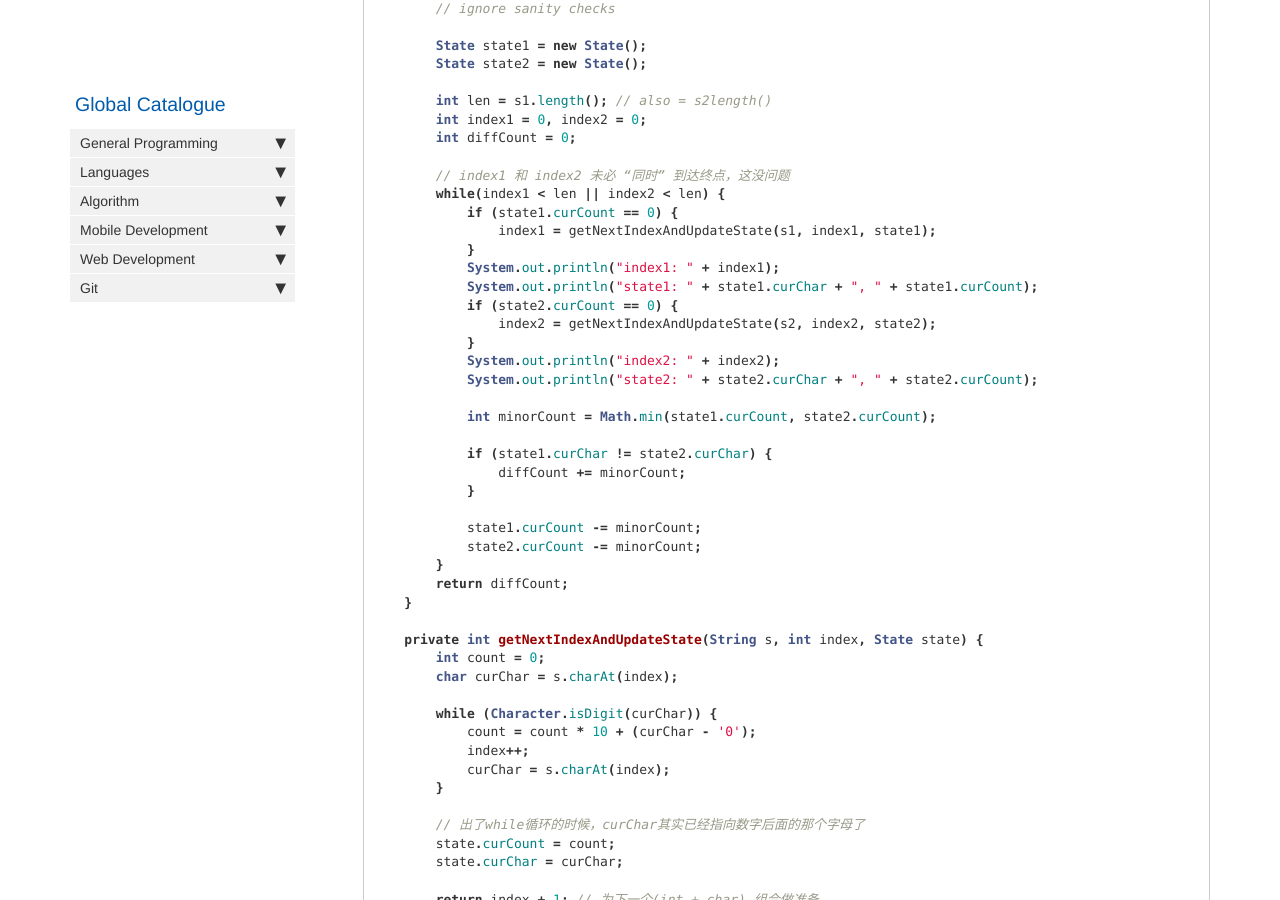
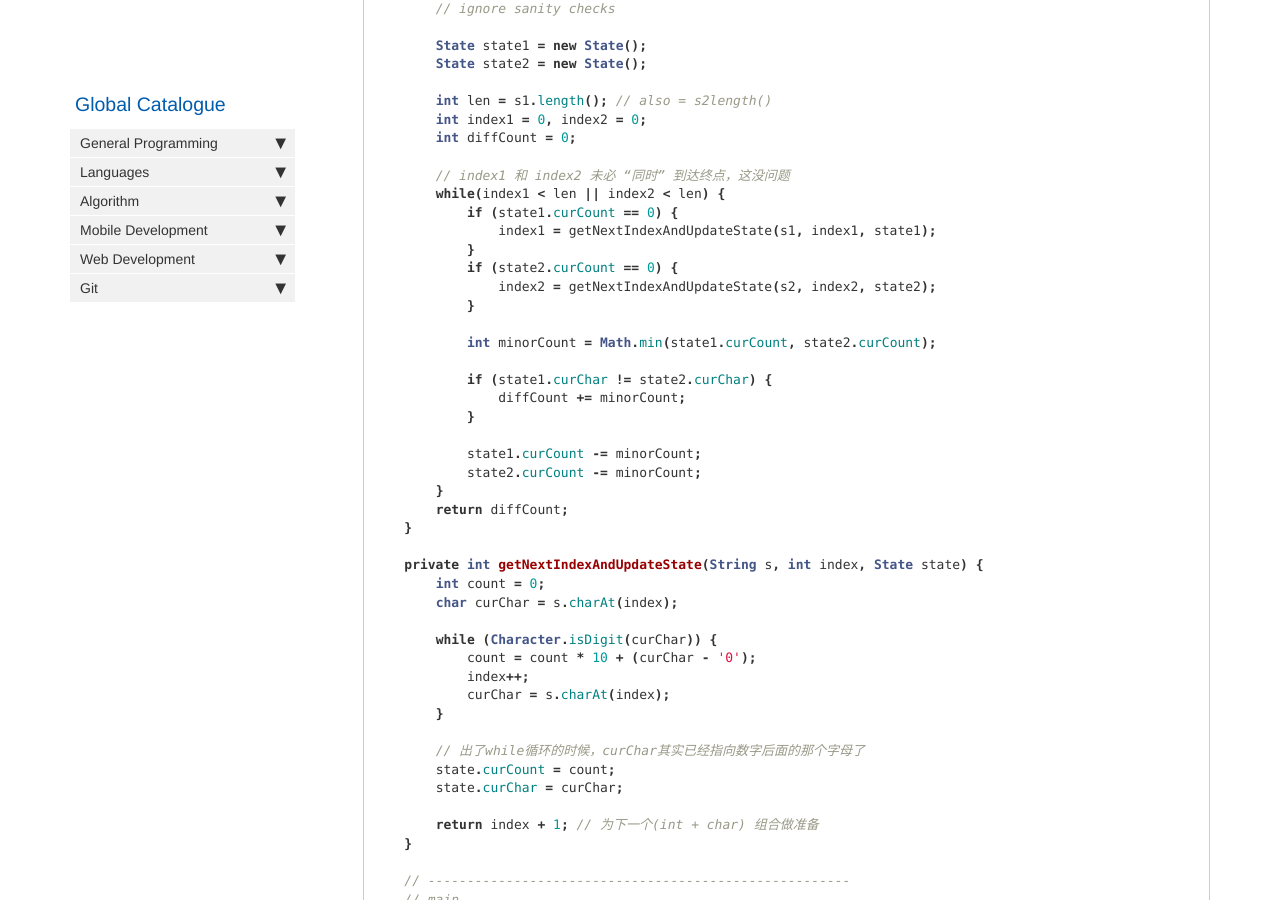
Before and after one commit to HungryOrc/hungryorc.github.io, a Jekyll site: the page built from pages/algorithm/algorithm_extend_two_strings_and_check_differences.md, in a window 1280 px wide and 900 px high, scrolled down 957 px. Built offline with Jekyll 4.4.1, drawn with Linux system fonts in a browser that asks for light colours; nearby versions of some CDN libraries; comment, search, counter and statistics services are not loaded.

Commit message:
Update algorithm_extend_two_strings_and_check_differences.md

```diff
--- a/pages/algorithm/algorithm_extend_two_strings_and_check_differences.md
+++ b/pages/algorithm/algorithm_extend_two_strings_and_check_differences.md
@@ -53,13 +53,9 @@ public class Solution {
             if (state1.curCount == 0) {
                 index1 = getNextIndexAndUpdateState(s1, index1, state1);
             }
-            System.out.println("index1: " + index1);
-            System.out.println("state1: " + state1.curChar + ", " + state1.curCount);
             if (state2.curCount == 0) {
                 index2 = getNextIndexAndUpdateState(s2, index2, state2);
             }
-            System.out.println("index2: " + index2);
-            System.out.println("state2: " + state2.curChar + ", " + state2.curCount);
 
             int minorCount = Math.min(state1.curCount, state2.curCount);
 
```
